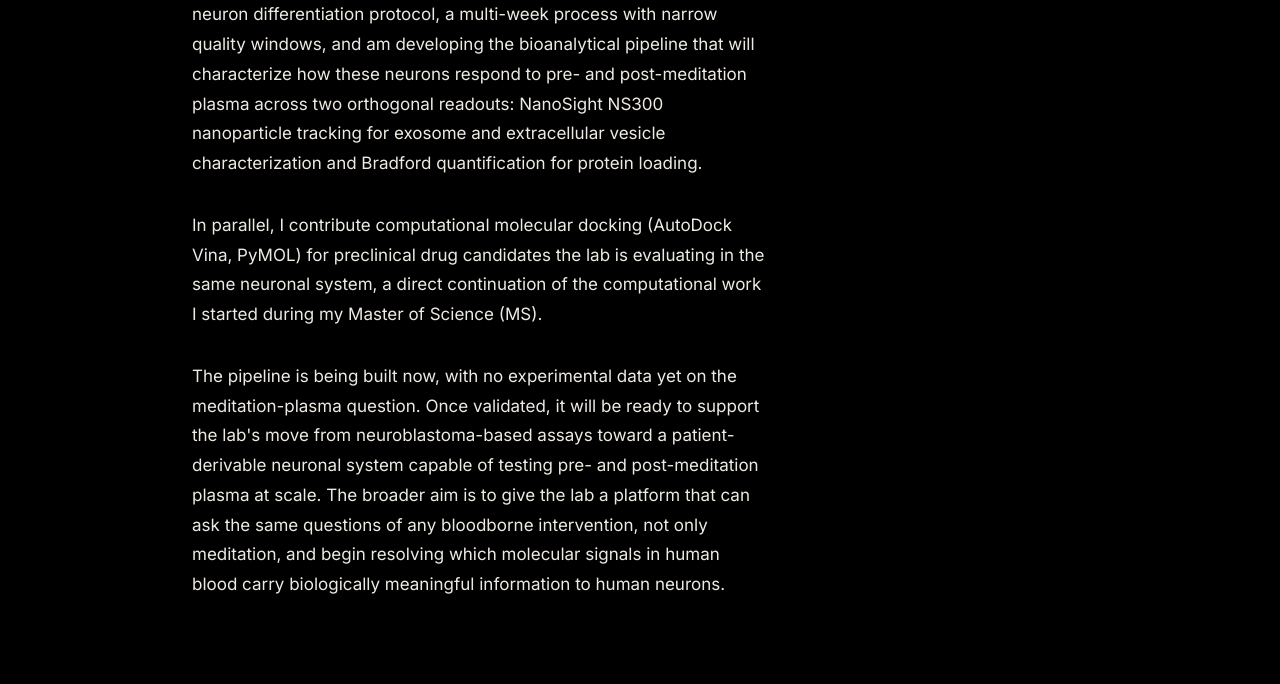
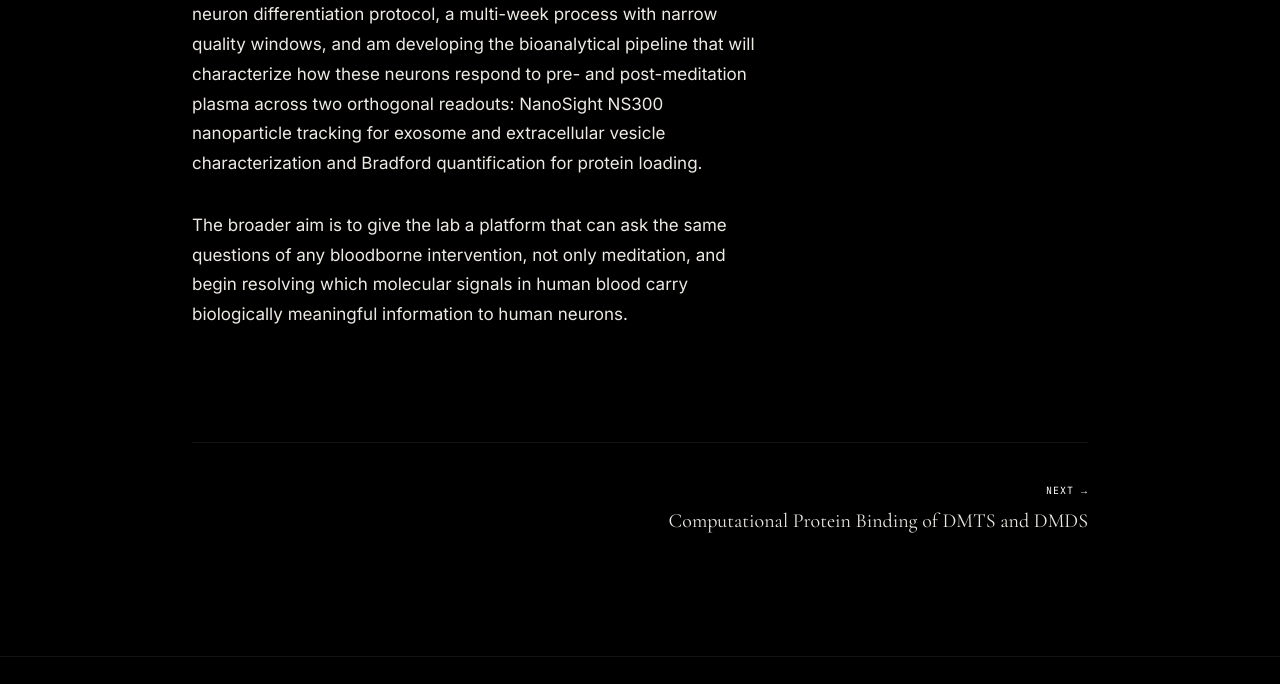
Before and after one commit to aashnikhurana/aashnikhurana.github.io, an Astro site: page /case-studies/ipsc-meditation in a window 1280 px wide. Shown: the part 1645-2329 px from the top of the page. Built offline with nearby package versions, Linux system fonts and the light colour scheme; Astro itself is replaced by a stand-in of ours.

Commit message:
Update iPSC meditation case study body text

```diff
--- a/src/pages/case-studies/ipsc-meditation.astro
+++ b/src/pages/case-studies/ipsc-meditation.astro
@@ -28,11 +28,7 @@ import CaseStudy from '@/layouts/CaseStudy.astro'
   </p>
 
   <p>
-    In parallel, I contribute computational molecular docking (AutoDock Vina, PyMOL) for preclinical drug candidates the lab is evaluating in the same neuronal system, a direct continuation of the computational work I started during my Master of Science (MS).
-  </p>
-
-  <p>
-    The pipeline is being built now, with no experimental data yet on the meditation-plasma question. Once validated, it will be ready to support the lab's move from neuroblastoma-based assays toward a patient-derivable neuronal system capable of testing pre- and post-meditation plasma at scale. The broader aim is to give the lab a platform that can ask the same questions of any bloodborne intervention, not only meditation, and begin resolving which molecular signals in human blood carry biologically meaningful information to human neurons.
+    The broader aim is to give the lab a platform that can ask the same questions of any bloodborne intervention, not only meditation, and begin resolving which molecular signals in human blood carry biologically meaningful information to human neurons.
   </p>
 
   <!-- Sidebar -->
```
